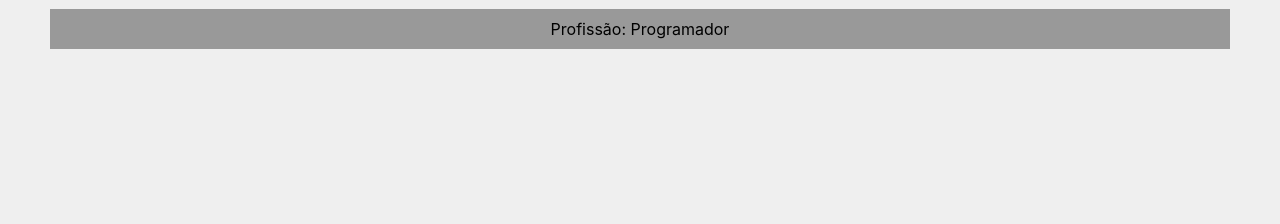
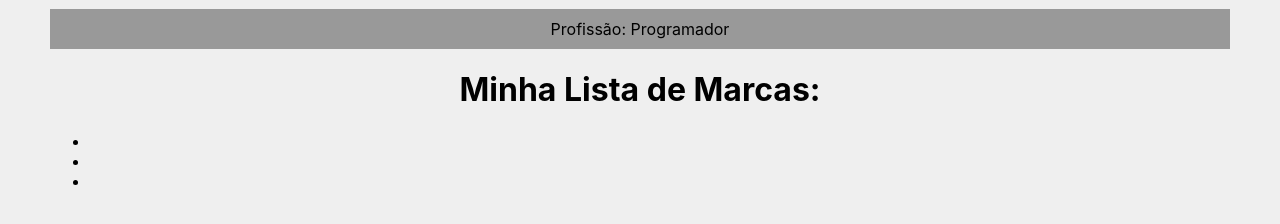
Before and after one commit to fennder/projetoNode, a React (Create React App) app: page / in a window 1280 px wide. Shown: the part 822-1046 px from the top of the page. Before the commit the page ends 937 px from the top, so only its background shows below. Built offline with nearby package versions, Linux system fonts and the light colour scheme.

Commit message:
Update file App.js, Created components Item and List

```diff
--- a/src/App.js
+++ b/src/App.js
@@ -5,6 +5,7 @@
 import HelloWorld from "./components/HelloWorld";
 import SayMyName from './components/SayMyName';
 import Pessoa from './components/Pessoa';
+import List from './components/List';
 
 function App() {
   return(
@@ -19,6 +20,7 @@
         profissao="Programador"
         foto="http://abrindoportas.tec.br/assets/perfil.png"
       />
+      <List />
     </div>
   );
 
--- /dev/null
+++ b/src/components/Item.js
@@ -0,0 +1,9 @@
+function Item(props){
+    return(
+        <>
+            <li>{props.marca}</li>
+        </>
+    );
+}
+
+export default Item
--- /dev/null
+++ b/src/components/List.js
@@ -0,0 +1,16 @@
+import Item from './Item'
+
+function List(){
+    return(
+        <div>
+            <h1>Minha Lista de Marcas:</h1>
+            <ul>
+                <li marca="Ferrari" />
+                <li marca="Fiat" />
+                <li marca="Honda" />
+            </ul>
+        </div>
+    );
+}
+
+export default List
```
